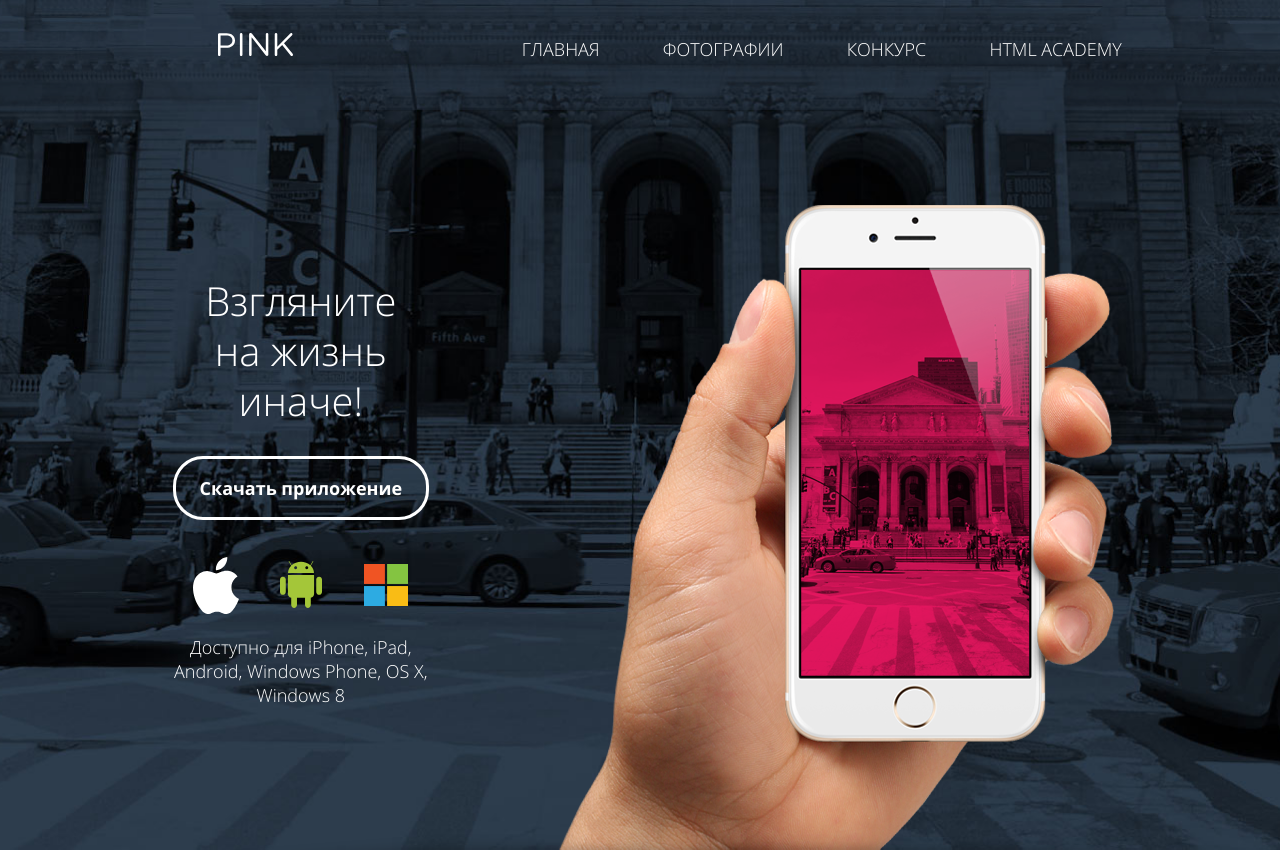
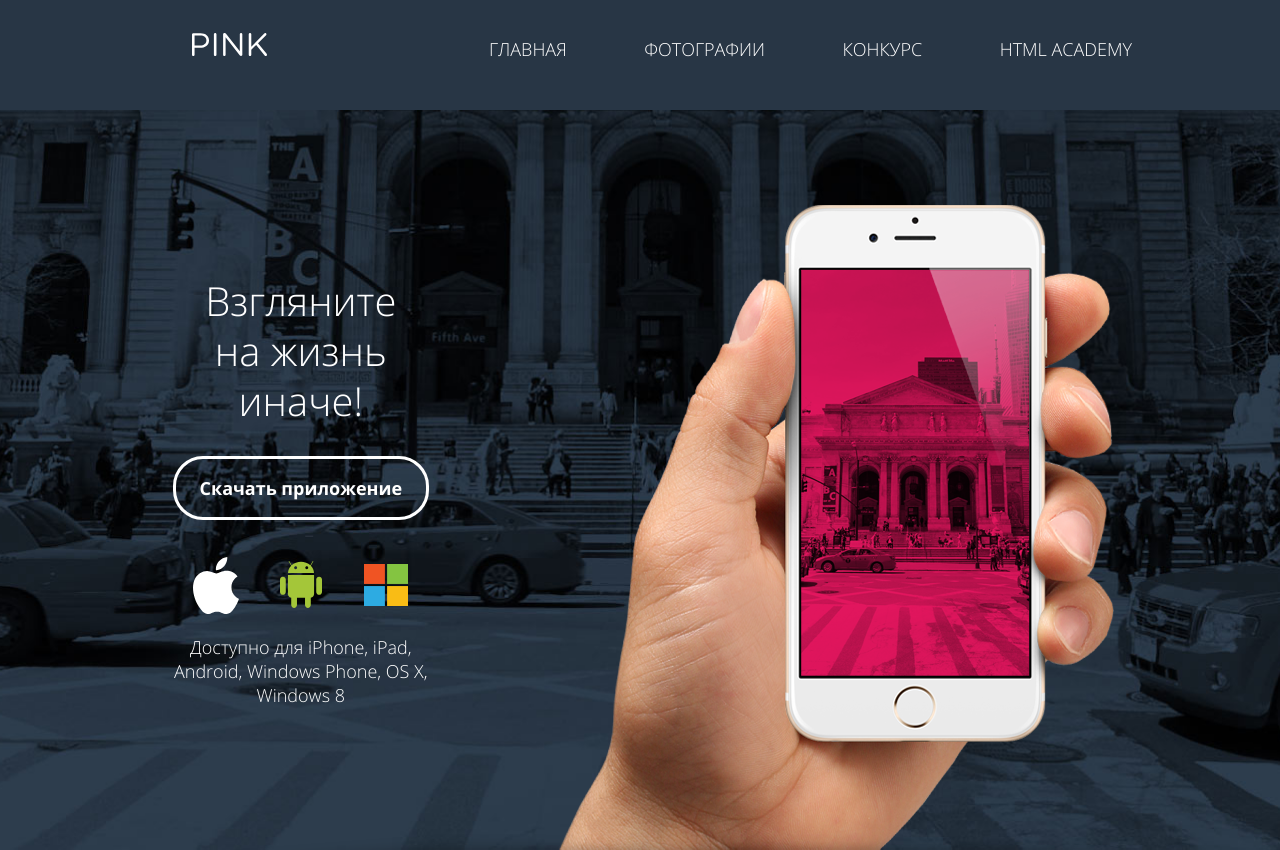
Before and after one commit to AnastasiaArt/798053-pink, a website: page source/index.html in a window 1280 px wide. Shown: the top 850 px of the page. Drawn offline with nearby package versions, Linux system fonts and the light colour scheme; files that its build step writes are made by us from their sources; files whose address does not match are found by name.

Commit message:
хэдер

```diff
--- a/source/index.html
+++ b/source/index.html
@@ -9,6 +9,7 @@
 </head>
 <body>
   <header class="main-header main-header--opened">
+    <div class="main-header__wrapper">
       <a class="main-header__logo" href="#">
         <img class="main-header__logo-image" src="img/logo-pink-white-mobile.svg" width="75" height="22" alt="Pink">
       </a>
@@ -21,6 +22,7 @@
           <li class="main-nav__item"><a class= "main-nav__link" href="https://htmlacademy.ru">HTML Academy</a></li>
         </ul>
       </nav>
+    </div>
   </header>
   <main class="main-content">
     <div class="title-wrapper">
--- a/source/sass/blocks/main-header.scss
+++ b/source/sass/blocks/main-header.scss
@@ -3,12 +3,14 @@
   min-height: $header-height-xs;
   background: rgba(40,54,69,0.3);
   z-index: 100;
+}
+
+.main-header__wrapper {
   display: flex;
   flex-direction: column;
   align-items: baseline;
   width: 100%;
 }
-
 
 .main-header--opened {
   background-color: $blue;
@@ -33,13 +35,15 @@
 }
 
 @include respond-to(large) {
-  .main-header {
+  .main-header__wrapper  {
     flex-direction: row;
     justify-content: space-between;
     background: rgba(40,54,69,0.3);
+    width: 80%;
+    margin: $center;
   }
 
   .main-header__logo {
-    margin-left: 10.8%;
+    margin-left: 0;
   }
 }
--- a/source/sass/blocks/main-nav.scss
+++ b/source/sass/blocks/main-nav.scss
@@ -2,7 +2,7 @@
   @include font-style(18px, 32px, bold);
 
   color: $white;
-   width: 100%;
+  width: 100%;
 }
 .main-nav__button {
   width: 50px;
@@ -10,7 +10,7 @@
   padding: 0;
   position: absolute;
   top: 20px;
-  right: 6.25%;
+  right: 6.3%;
   background-color: transparent;
   border: none;
 }
@@ -40,7 +40,7 @@
     content: "";
 
     position: absolute;
-    top: 7px;
+    top: 9px;
     right: 0;
 
     width: 24px;
@@ -119,8 +119,7 @@
 
 @include respond-to(large) {
   .main-nav {
-    width: 50%;
-    margin-right: 10.8%;
+    width: 66.7%;
   }
 
   .main-nav__list {
--- a/source/sass/variables.scss
+++ b/source/sass/variables.scss
@@ -19,5 +19,5 @@ $table-border: 2px solid #e5e5e5;
 $table-width-xs: 280px;
 $table-width-m: 620px;
 $table-width-xl: 940px;
-$header-height-xs: 70px;
+$header-height-xs: 72px;
 $header-height-m: 110px;
```
